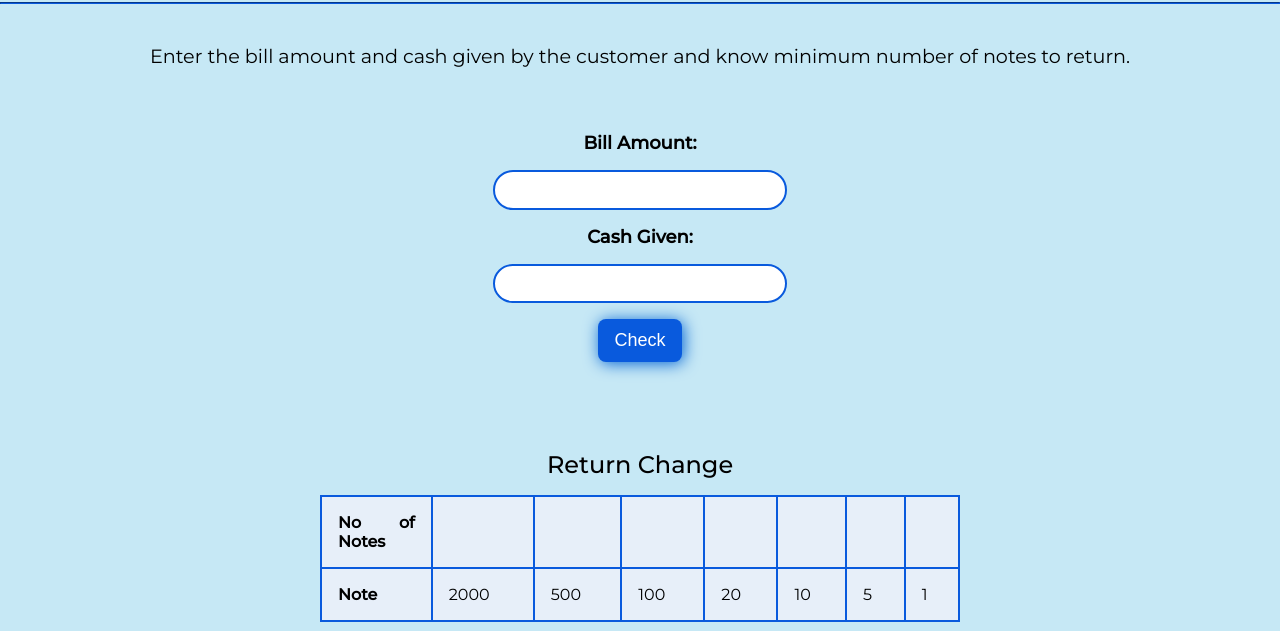
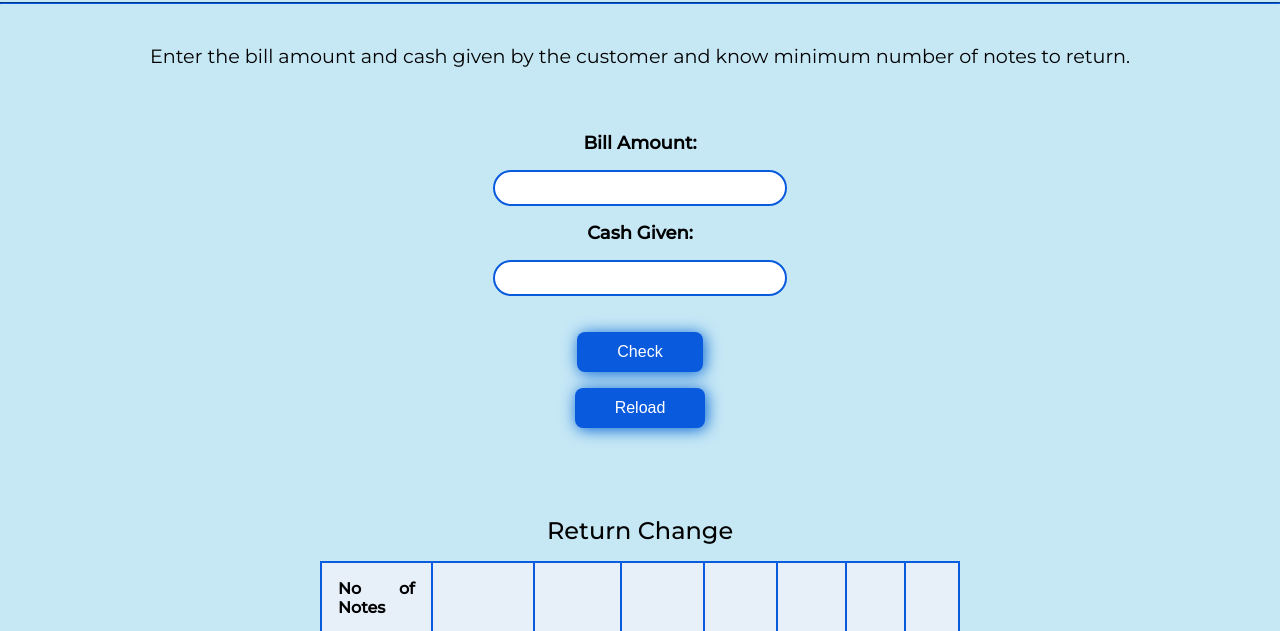
Before and after one commit to Shinu07/Cash-register-manger, a plain HTML site: page index.html in a window 1280 px wide. Shown: the part 120-751 px from the top of the page. Drawn offline with Linux system fonts and the light colour scheme.

Commit message:
add reload button

```diff
--- a/index.html
+++ b/index.html
@@ -21,7 +21,10 @@
             <input class="input" id="bill-amount" type="text" />
             <label class="input-label" for="cash-given">Cash Given:</label>
             <input class="input" id="cash-given" type="text" />
-            <button id="check-button">Check</button>
+            <button id="check-button" type="button">Check</button>
+            <button id="reload-button" type="button" onClick="window.location.reload()">
+                Reload
+             </button>
             <p id="emessage"></p>
             <table class="change-table">
                 <caption>
--- a/index.js
+++ b/index.js
@@ -32,7 +32,6 @@ function calculateChange(amountToBeReturned) {
 
 function hideMessage() {
   message.style.display = "block";
-
 }
 
 function showMessage(msg) {
--- a/style.css
+++ b/style.css
@@ -50,7 +50,7 @@ hr{
 .input {
   font-size: 14px;
   outline: #fff;
-  padding: 0.6rem 1rem;
+  padding: 0.5rem 1rem;
   margin: 1rem;
   border: 2px solid var(--primary-color);
   width: 100%;
@@ -62,9 +62,25 @@ hr{
   background: var(--primary-color);
   border: none;
   color: #fff;
-  padding: 0.7rem 1rem;
+  padding: 0.7rem 2.5rem;
   border-radius: 0.5rem;
-  font-size: large;
+  font-size:medium ;
+  box-shadow: #0063d5 0.1rem 0.1rem 1rem 0rem;
+  cursor: pointer;
+  outline: #fff;
+  margin: auto;
+  margin-top: 1.2rem;
+  margin-bottom: 1rem;
+  display: block;
+}
+
+#reload-button{
+  background: var(--primary-color);
+  border: none;
+  color: #fff;
+  padding: 0.7rem 2.5rem;
+  border-radius: 0.5rem;
+  font-size:medium ;
   box-shadow: #0063d5 0.1rem 0.1rem 1rem 0rem;
   cursor: pointer;
   outline: #fff;
```
